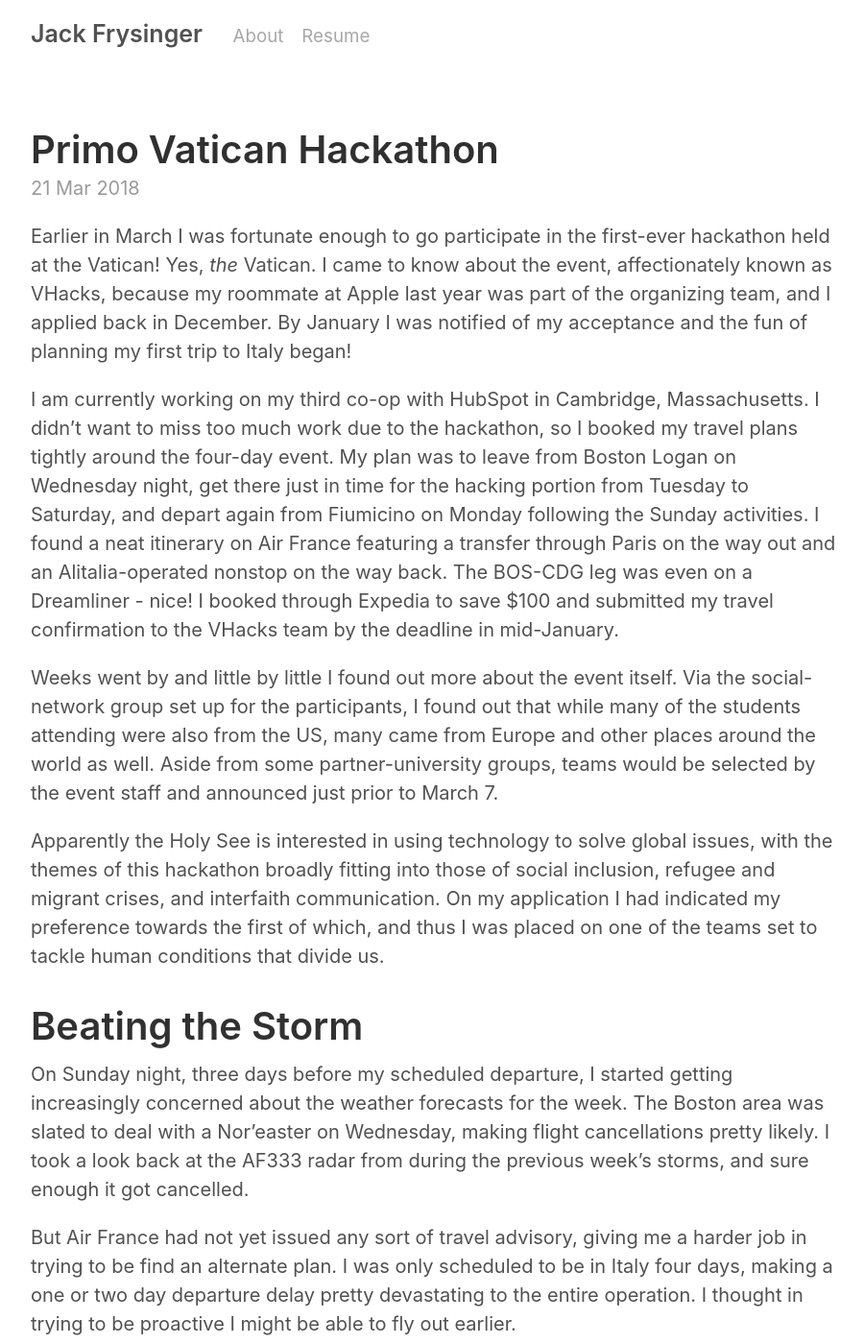
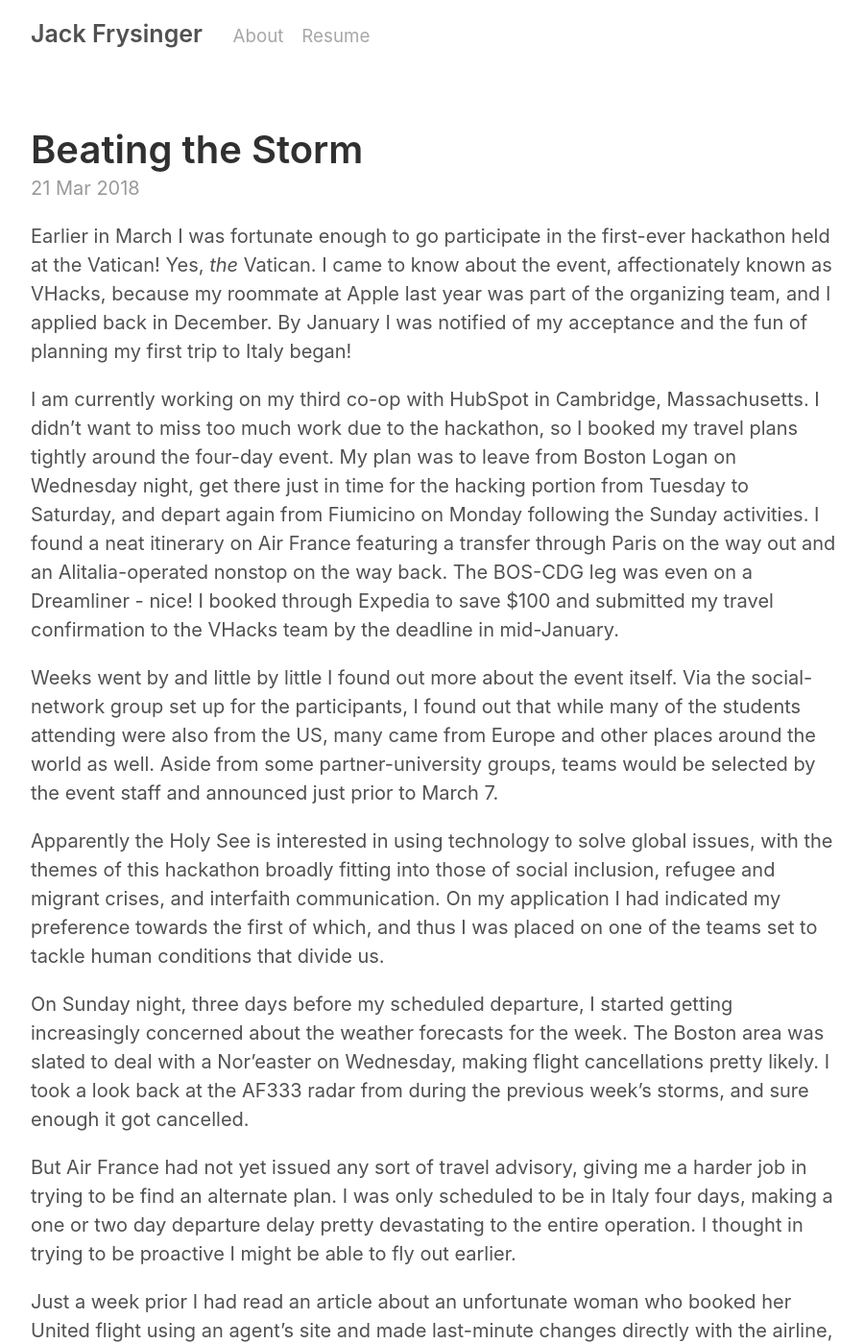
Before and after one commit to jackfrys/jackfrys.github.io, a Jekyll site: the page built from _posts/2018-03-21-Beating-the-Storm.md, in a window 1280 px wide and 1400 px high. Shown: the whole window at 96% size, without its empty margins (188-1088 px from the left). Built offline with Jekyll 4.4.1, drawn with Linux system fonts in a browser that asks for light colours.

Commit message:
Rename Vatican post

```diff
--- a/_posts/2018-03-21-Primo-Vatican-Hackathon.md
+++ b/_posts/2018-03-21-Beating-the-Storm.md
@@ -1,6 +1,6 @@
 ---
 layout: post
-title: Primo Vatican Hackathon
+title: Beating the Storm
 ---
 
 Earlier in March I was fortunate enough to go participate in the first-ever hackathon held at the Vatican! Yes, *the* Vatican. I came to know about the event, affectionately known as VHacks, because my roommate at Apple last year was part of the organizing team, and I applied back in December. By January I was notified of my acceptance and the fun of planning my first trip to Italy began!
```
Also changed, not shown: other parts of _posts/2018-03-21-Beating-the-Storm.md (+0 -2 lines).
